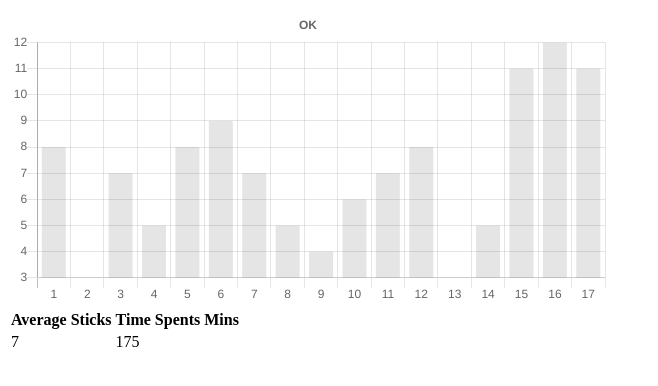
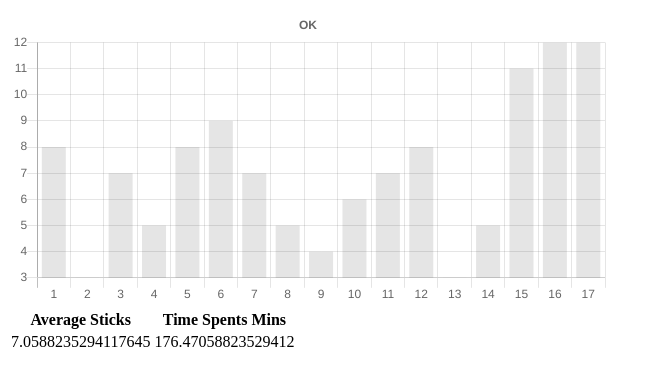
Before and after one commit to 0premthecoder/DataMy, a plain HTML site: page index.html in a window 1280 px wide. Shown: the whole page, without its empty margins (0-658 px from the left). Drawn offline with nearby package versions, Linux system fonts and the light colour scheme.

Commit message:
Update index.html

```diff
--- a/index.html
+++ b/index.html
@@ -14,7 +14,7 @@
 <canvas id="myChart" style="width:100%;max-width:600px"></canvas>
 
 <script>
-const yValues = [8,3,7,5,8,9,7,5,4,6,7,8,3,5,11,12,11];
+const yValues = [8,3,7,5,8,9,7,5,4,6,7,8,3,5,11,12,12];
 const aver = yValues.reduce((a, b) => a + b, 0) / yValues.length;
 const numbers = [];
 for (let i = 1; i <= yValues.length; i++) {
```
